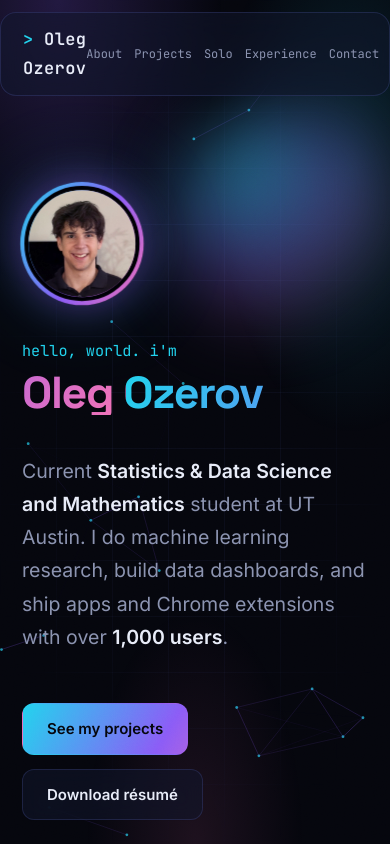
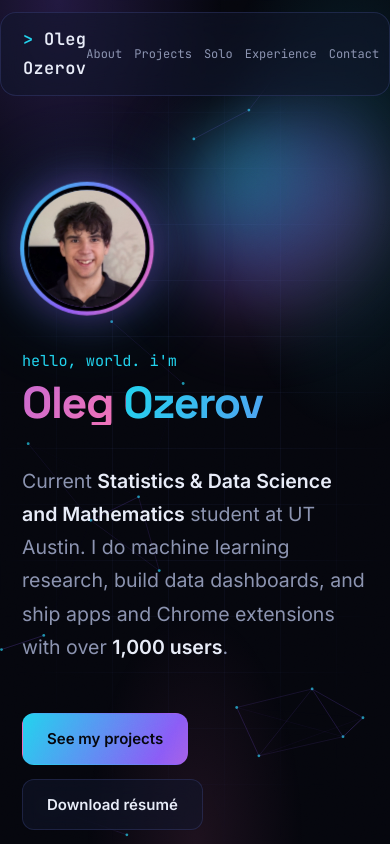
Before and after one commit to olegoze1/olegoze1.github.io, a plain HTML site: page index.html in a window 390 px wide. Shown: the top 844 px of the page. Drawn offline with Linux system fonts and the light colour scheme.

Commit message:
Add files via upload

```diff
--- a/style.css
+++ b/style.css
@@ -256,3 +256,14 @@ section:not(.hero) > h2::before { content: "0" counter(sec) " /"; color: var(--v
   mix-blend-mode: soft-light;
 }
 @media (max-width: 760px) { .avatar { position: static; } }
+
+/* hero layout: text column + photo column so they never overlap */
+.hero { display: grid; grid-template-columns: minmax(0, 1fr) auto; column-gap: 48px; align-content: center; align-items: center; }
+.hero > * { grid-column: 1; }
+.hero > .orb { position: absolute; grid-column: auto; }
+.hero > .avatar { position: relative; right: auto; top: auto; transform: none; grid-column: 2; grid-row: 1 / span 5; }
+.hero > .actions { justify-self: start; }
+@media (max-width: 860px) {
+  .hero { grid-template-columns: minmax(0, 1fr); }
+  .hero > .avatar { grid-column: 1; grid-row: auto; order: -1; width: 130px; margin-bottom: 22px; }
+}
```
